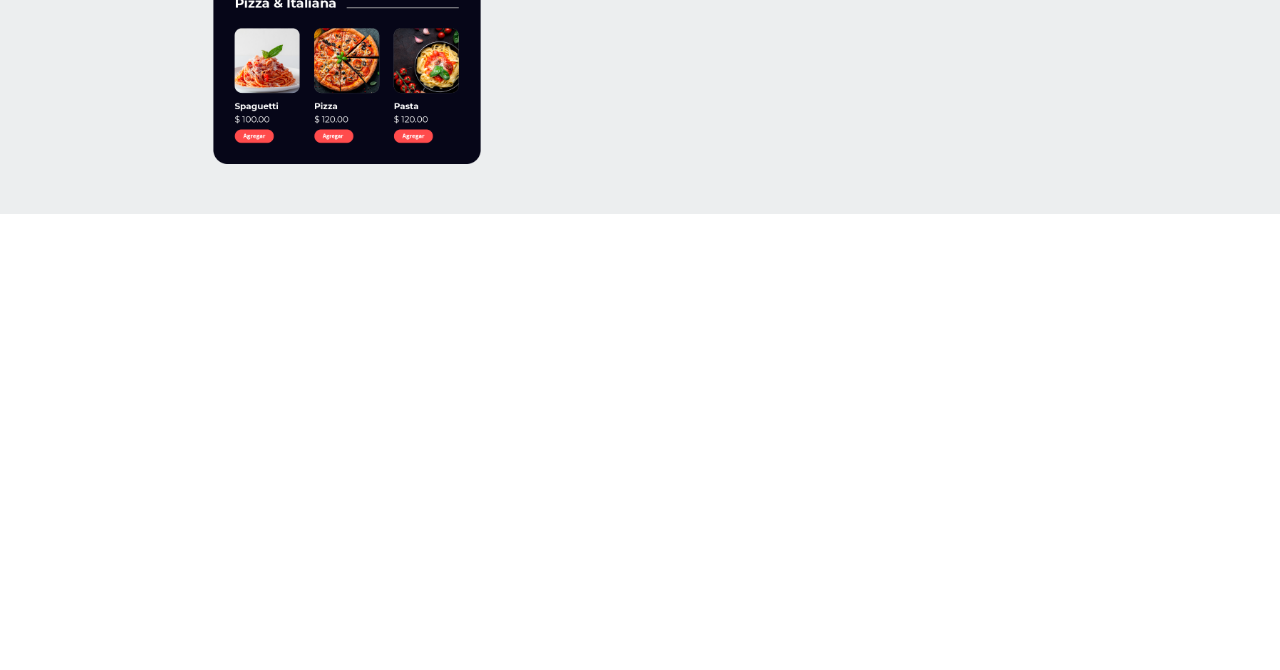
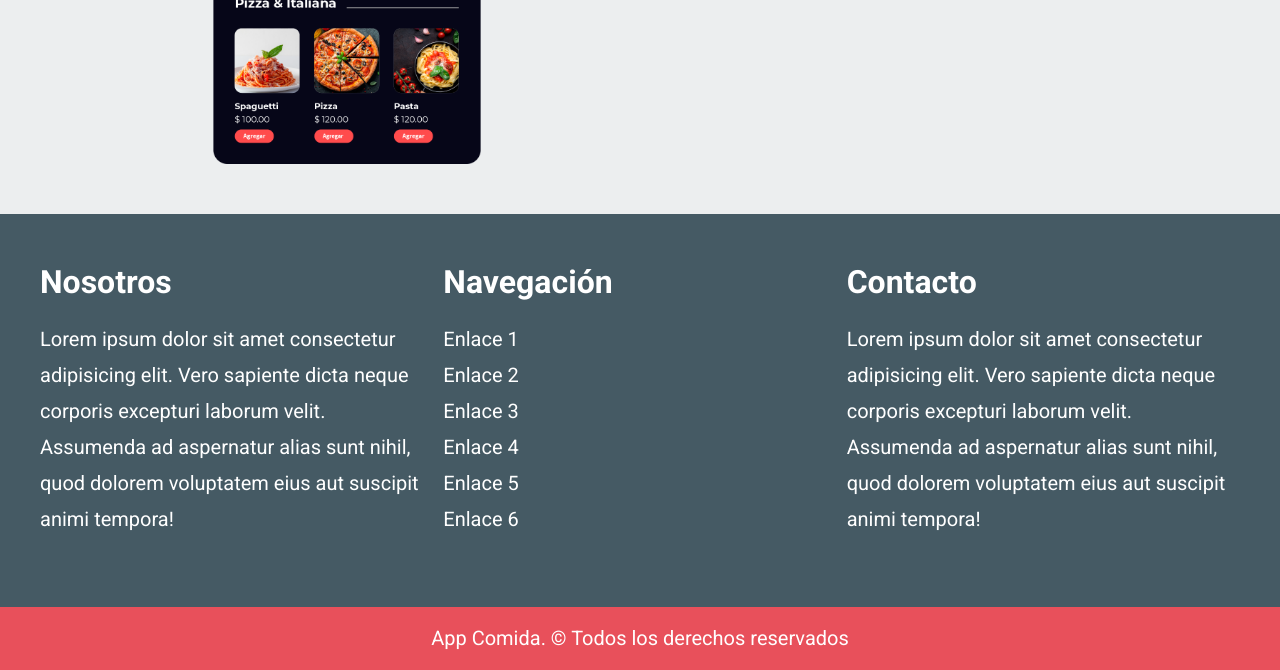
Before and after one commit to erickestradapj/sass-website-restaurant, a website: page src/index.html in a window 1280 px wide. Shown: the part 5470-6140 px from the top of the page. Before the commit the page ends 5684 px from the top, so only its background shows below. Drawn offline with Linux system fonts and the light colour scheme.

Commit message:
project completed

```diff
--- a/src/assets/scss/app.scss
+++ b/src/assets/scss/app.scss
@@ -5,4 +5,5 @@
 @use 'testimonials';
 @use 'favorites';
 @use 'distributors';
-@use 'donwload';
+@use 'download';
+@use 'footer';
--- /dev/null
+++ b/src/assets/scss/footer/_footer.scss
@@ -0,0 +1,63 @@
+@use 'base/mixins' as m;
+@use 'base/variables' as v;
+
+.footer {
+   background-color: v.$secondary;
+   padding-top: v.$spacing;
+
+   &__widget {
+      margin-bottom: v.$spacing;
+
+      &:last-of-type {
+         margin-bottom: 0;
+      }
+   }
+
+   &__heading {
+      color: v.$white;
+      margin: 0;
+      text-align: center;
+   }
+
+   &__nav {
+      display: flex;
+      flex-direction: column;
+      margin-top: 2rem;
+   }
+
+   &__nav,
+   &__text {
+      margin-top: 2rem;
+   }
+
+   &__link,
+   &__text {
+      font-size: 2rem;
+      line-height: 1.8;
+      color: v.$white;
+      text-align: center;
+   }
+
+   &__copyright {
+      background-color: v.$primary;
+      margin: 0;
+      color: v.$white;
+      text-align: center;
+      padding: 2rem;
+   }
+
+   @include m.tablet {
+      &__grid {
+         @include m.grid(3, 1rem);
+      }
+
+      &__heading {
+         text-align: left;
+      }
+
+      &__link,
+      &__text {
+         text-align: left;
+      }
+   }
+}
--- /dev/null
+++ b/src/assets/scss/footer/_index.scss
@@ -0,0 +1 @@
+@forward 'footer';
--- a/src/index.html
+++ b/src/index.html
@@ -446,5 +446,42 @@
             </div>
          </div>
       </div>
+
+      <!-- ==================== FOOTER ==================== -->
+      <footer class="footer">
+         <div class="footer__grid container">
+            <div class="footer__widget">
+               <h3 class="footer__heading">Nosotros</h3>
+               <p class="footer__text">
+                  Lorem ipsum dolor sit amet consectetur adipisicing elit. Vero sapiente dicta neque corporis
+                  excepturi laborum velit. Assumenda ad aspernatur alias sunt nihil, quod dolorem voluptatem
+                  eius aut suscipit animi tempora!
+               </p>
+            </div>
+
+            <div class="footer__widget">
+               <h3 class="footer__heading">Navegación</h3>
+               <nav class="footer__nav">
+                  <a href="#" class="footer__link">Enlace 1</a>
+                  <a href="#" class="footer__link">Enlace 2</a>
+                  <a href="#" class="footer__link">Enlace 3</a>
+                  <a href="#" class="footer__link">Enlace 4</a>
+                  <a href="#" class="footer__link">Enlace 5</a>
+                  <a href="#" class="footer__link">Enlace 6</a>
+               </nav>
+            </div>
+
+            <div class="footer__widget">
+               <h3 class="footer__heading">Contacto</h3>
+               <p class="footer__text">
+                  Lorem ipsum dolor sit amet consectetur adipisicing elit. Vero sapiente dicta neque corporis
+                  excepturi laborum velit. Assumenda ad aspernatur alias sunt nihil, quod dolorem voluptatem
+                  eius aut suscipit animi tempora!
+               </p>
+            </div>
+         </div>
+
+         <p class="footer__copyright">App Comida. &copy; Todos los derechos reservados</p>
+      </footer>
    </body>
 </html>
```
Also changed, not shown: build/css/app.css, src/assets/scss/download/_download.scss (renamed from src/assets/scss/donwload/_download.scss), src/assets/scss/download/_index.scss (renamed from src/assets/scss/donwload/_index.scss), src/assets/scss/download/_storores.scss (renamed from src/assets/scss/donwload/_storores.scss), 1 other file.
